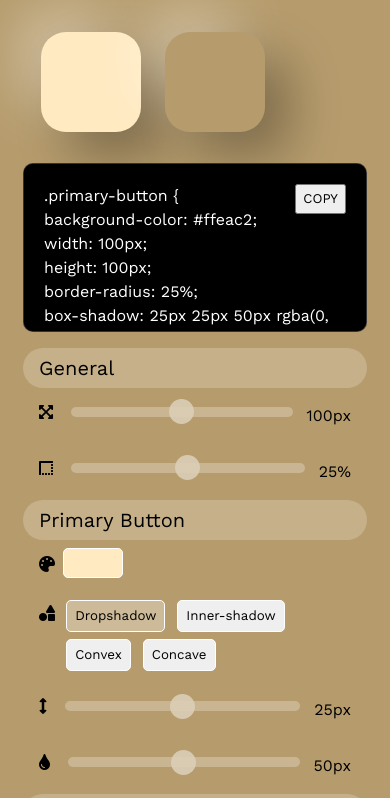
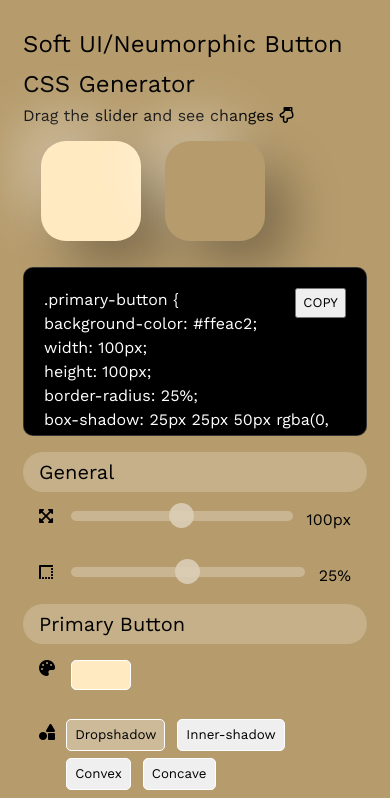
Before and after one commit to changclaire30/Neumorphism-CSS-Generator, a plain HTML site: page index.html in a window 390 px wide. Shown: the top 798 px of the page. Drawn offline with nearby package versions, Linux system fonts and the light colour scheme.

Commit message:
title & favicon

```diff
--- a/index.css
+++ b/index.css
@@ -1,8 +1,13 @@
  @import url('https://fonts.googleapis.com/css2?family=Work+Sans&display=swap');
 
-*, i, p, span, h3, code {
+*, i, p, span, h1, h3, code {
   font-family: 'Work Sans', sans-serif;
   line-height: 1.5rem;
+}
+
+h1 {
+  font-size: 24px;
+  line-height: 40px;
 }
 
 h3 {
@@ -21,10 +26,10 @@ body {
 .box {
   /* padding: 50px; */
   position: relative;
-  left: 0:
+  left: 0;
   top: 0;
   width: 100%;
-  height: 65%;
+  height: 60%;
 }
 
 .headBox {
@@ -60,9 +65,9 @@ body {
     box-shadow: 25px 25px 50px rgba(0, 0, 0, 0.3), -25px -25px 50px rgba(255, 255, 255, 0.3);
     margin: 10px;
     position: relative;
-    top: 25%;
-    -ms-transform: translateY(-25%);
-    transform: translateY(-25%);
+    top: 20%;
+    -ms-transform: translateY(-20%);
+    transform: translateY(-20%);
     /* left: 25%;
     -ms-transform: translateX(-25%);
     transform: translateX(-25%); */
@@ -81,9 +86,9 @@ body {
     height: 20vh;
   }
   #primary_button, #background_button {
-    top: 10%;
-    -ms-transform: translateY(-10%);
-    transform: translateY(-10%);
+    top: 5%;
+    -ms-transform: translateY(-5%);
+    transform: translateY(-5%);
   }
 }
 
--- a/index.html
+++ b/index.html
@@ -3,7 +3,9 @@
 <head>
     <meta charset="utf-8">
     <meta name="viewport" content="width=device-width, initial-scale=1, shrink-to-fit=no">
-    <title>Neumorphism/Soft UI CSS Generator</title>
+    <title>Soft UI/Neumorphic Button CSS Generator</title>
+    <link rel="shortcut icon" href="neu.ico" type="image/x-icon">
+    <link rel="icon" href="neu.ico" type="image/x-icon">
 
     <link href="css/all.css" rel="stylesheet">
     <link rel="stylesheet" href="reset.css">
@@ -13,9 +15,11 @@
 </head>
 <body>
     <div class="container">
-    <div class="row justify-content-md-cente">
+    <div class="row justify-content-md-center">
 
     <div class="cols-sm-12 col-md-6">
+        <h1>Soft UI/Neumorphic Button CSS Generator</h1>
+        <p>Drag the slider and see changes <i class="far fa-hand-point-down"></i></p>
         <div class="box">
             <div id="primary_button" class="myDIV"></div>
             <div id="background_button" class="myDIV"></div>
@@ -74,7 +78,7 @@
     <div style="display: flex; flex-wrap: nowrap;">
         <div><i class="fas fa-palette"></i></div>
         <!-- <span class="container" id="primary_val" style="line-height: 30px;">#ffeac2</span> -->
-        <input type="color" id="primary_color" class="field-radio" value="#ffeac2">
+        <div><input type="color" id="primary_color" class="field-radio" value="#ffeac2"></div>
     </div>
 
     <!-- shape / box-shadow -->
```
Also changed, not shown: neu.ico (added).
